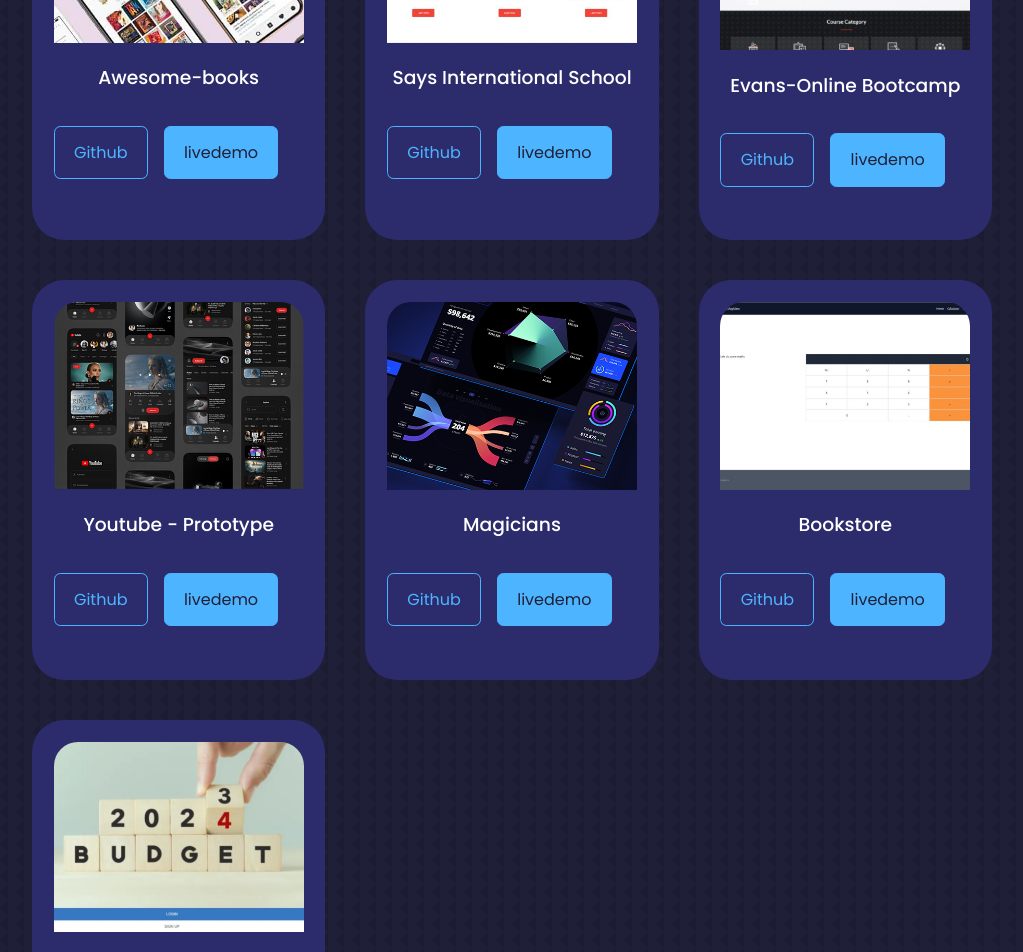
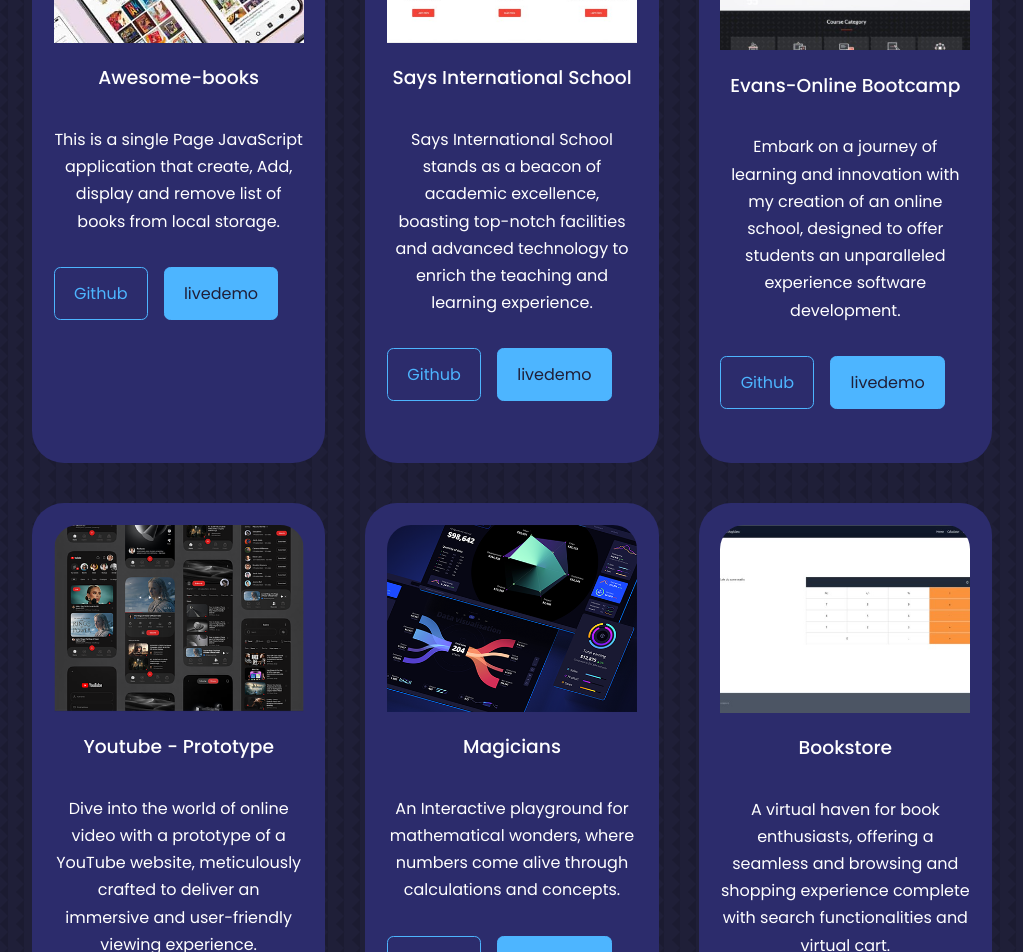
Before and after one commit to evansnyamekye/evans-portfolio, a React (Create React App) app: page / in a window 1280 px wide. Shown: the part 3740-4692 px from the top of the page, without its empty margins (128-1151 px from the left). Built offline with nearby package versions, Linux system fonts and the light colour scheme.

Commit message:
Add project summary LLI to each project done in the portfolio

```diff
--- a/src/components/portfolio/Portfolio.jsx
+++ b/src/components/portfolio/Portfolio.jsx
@@ -13,6 +13,7 @@ const data = [
     id: 1,
     image: IMG1,
     title: 'Awesome-books',
+    summary: 'This is a single Page JavaScript application that create, Add, display and remove list of books from local storage.',
     github: 'https://github.com/evansnyamekye/Awesome-books-ES6.git',
     livedemo: 'https://evansnyamekye.github.io/Awesome-books-ES6',
   },
@@ -20,6 +21,7 @@ const data = [
     id: 2,
     image: IMG2,
     title: 'Says International School',
+    summary: 'Says International School stands as a beacon of academic excellence, boasting top-notch facilities and advanced technology to enrich the teaching and learning experience.',
     github: 'https://github.com/evansnyamekye/Middle-School.git',
     livedemo: 'https://www.saysinternationalschool.com',
   },
@@ -27,6 +29,7 @@ const data = [
     id: 3,
     image: IMG3,
     title: 'Evans-Online Bootcamp',
+    summary: 'Embark on a journey of learning and innovation with my creation of an online school, designed to offer students an unparalleled experience software development.',
     github: 'https://github.com/evansnyamekye/Capstone-PR.git',
     livedemo: 'https://capstone-pr.vercel.app',
   },
@@ -34,6 +37,7 @@ const data = [
     id: 4,
     image: IMG4,
     title: 'Youtube - Prototype',
+    summary: 'Dive into the world of online video with a prototype of a YouTube website, meticulously crafted to deliver an immersive and user-friendly viewing experience.',
     github: 'https://github.com/evansnyamekye/YouTube-App',
     livedemo: 'https://you-tube-app-nu.vercel.app',
   },
@@ -41,6 +45,7 @@ const data = [
     id: 5,
     image: IMG5,
     title: 'Magicians',
+    summary: 'An Interactive playground for mathematical wonders, where numbers come alive through calculations and concepts. ',
     github: 'https://github.com/evansnyamekye/Magicians.git',
     livedemo: 'https://magicians-beta.vercel.app',
   },
@@ -48,6 +53,7 @@ const data = [
     id: 6,
     image: IMG6,
     title: 'Bookstore',
+    summary: 'A virtual haven for book enthusiasts, offering a seamless and browsing and shopping experience complete with search functionalities and virtual cart. ',
     github: 'https://github.com/evansnyamekye/bookstore.git',
     livedemo: 'https://bookstore-mu-indol.vercel.app',
   },
@@ -55,6 +61,7 @@ const data = [
     id: 7,
     image: IMG8,
     title: 'Budget Application',
+    summary: 'A practical navigator, leading users through the maze of personal finances with tools to track income, expenses, and budget goals.',
     github: 'https://github.com/evansnyamekye/budget-app.git',
     livedemo: 'https://budget-application-2kkv.onrender.com',
   },
@@ -67,12 +74,13 @@ const Portfolio = () => (
 
     <div data-aos="fade-down" data-aos-duration="2000" className="container portfolio__container">
       {data.map(({
-        id, image, title, github, livedemo,
+        id, image, title, summary, github, livedemo,
       }) => (
         <article key={id} className="portfolio__item">
           <div className="portfolio__item-image">
             <img src={image} alt={title} />
             <h3>{title}</h3>
+            <p className="sum-txt">{summary}</p>
             <div className="portfolio_item-cta">
               <a href={github} className="btn" target="_blank" rel="noreferrer">
                 Github
--- a/src/components/portfolio/portfolio.css
+++ b/src/components/portfolio/portfolio.css
@@ -35,6 +35,10 @@
   margin-bottom: 1rem;
 }
 
+.sum-txt {
+  margin-bottom: 2rem;
+}
+
 /*  ============ MDEIA QUERIES (MEDIUM DEVICES) ========= */
 @media screen and (max-width: 1024px) {
   .portfolio__container {
```
